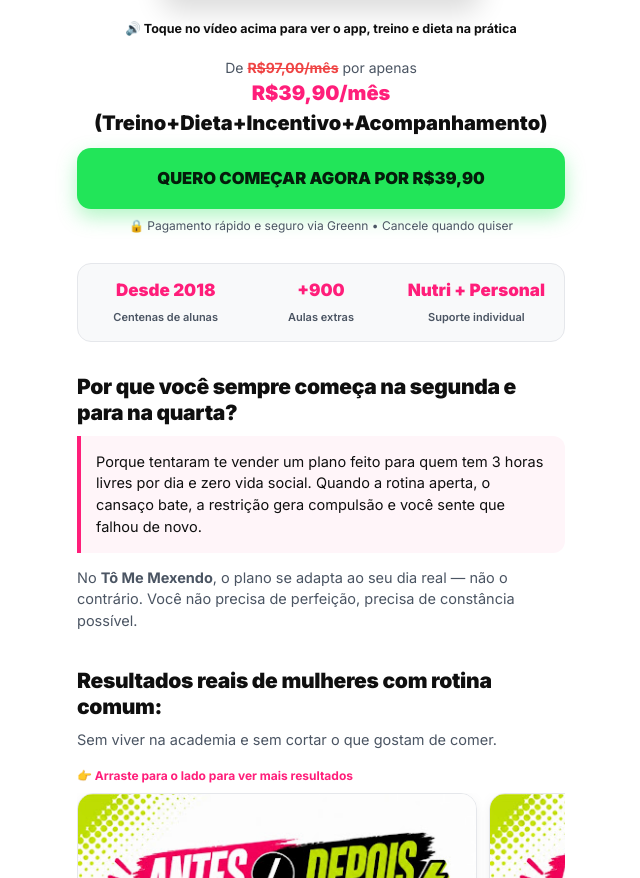
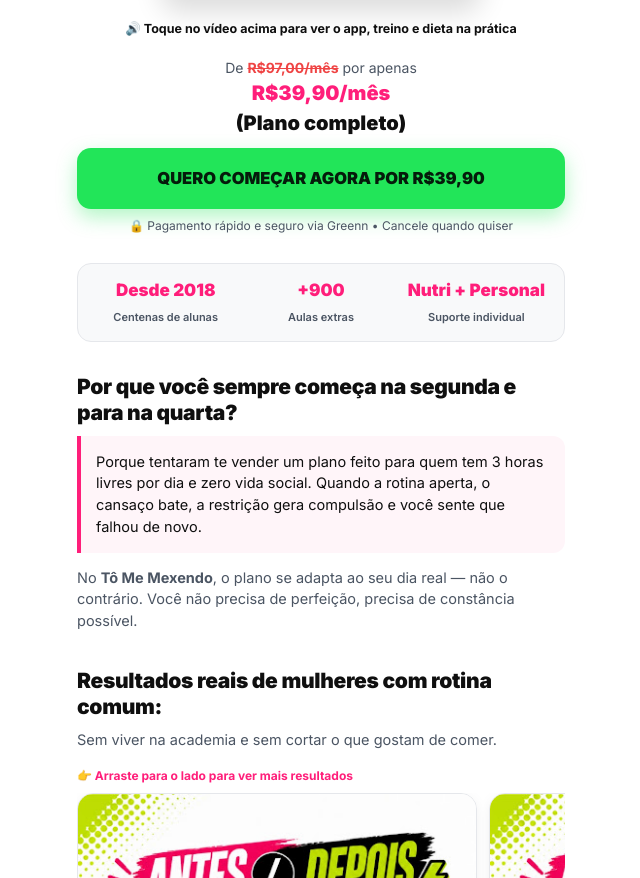
Before and after one commit to borasemexer/vendas, a plain HTML site: page index.html in a window 1280 px wide. Shown: the part 865-1743 px from the top of the page, without its empty margins (319-959 px from the left). Drawn offline with Linux system fonts and the light colour scheme.

Commit message:
Update index.html

```diff
--- a/index.html
+++ b/index.html
@@ -519,7 +519,7 @@
 
     <div class="top-anchor-box">
       <div class="top-anchor-old">De <s>R$97,00/mês</s> por apenas</div>
-      <div class="top-anchor-new"><span>R$39,90/mês</span> (Treino+Dieta+Incentivo+Acompanhamento)</div>
+      <div class="top-anchor-new"><span>R$39,90/mês</span> <br>(Plano completo)</br></div>
     </div>
 
     <a href="https://payfast.greenn.com.br/193821/offer/sL2xvI" class="cta-btn">QUERO COMEÇAR AGORA POR R$39,90</a>
```
